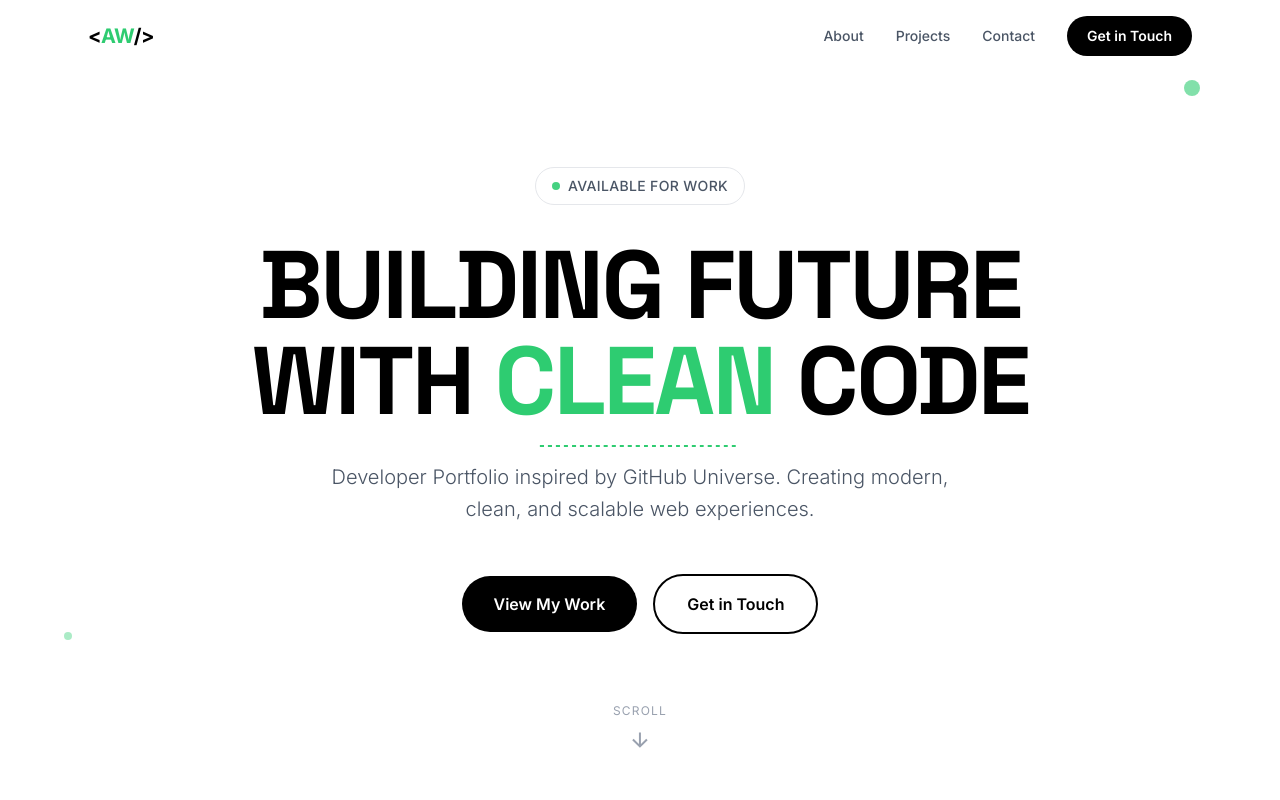
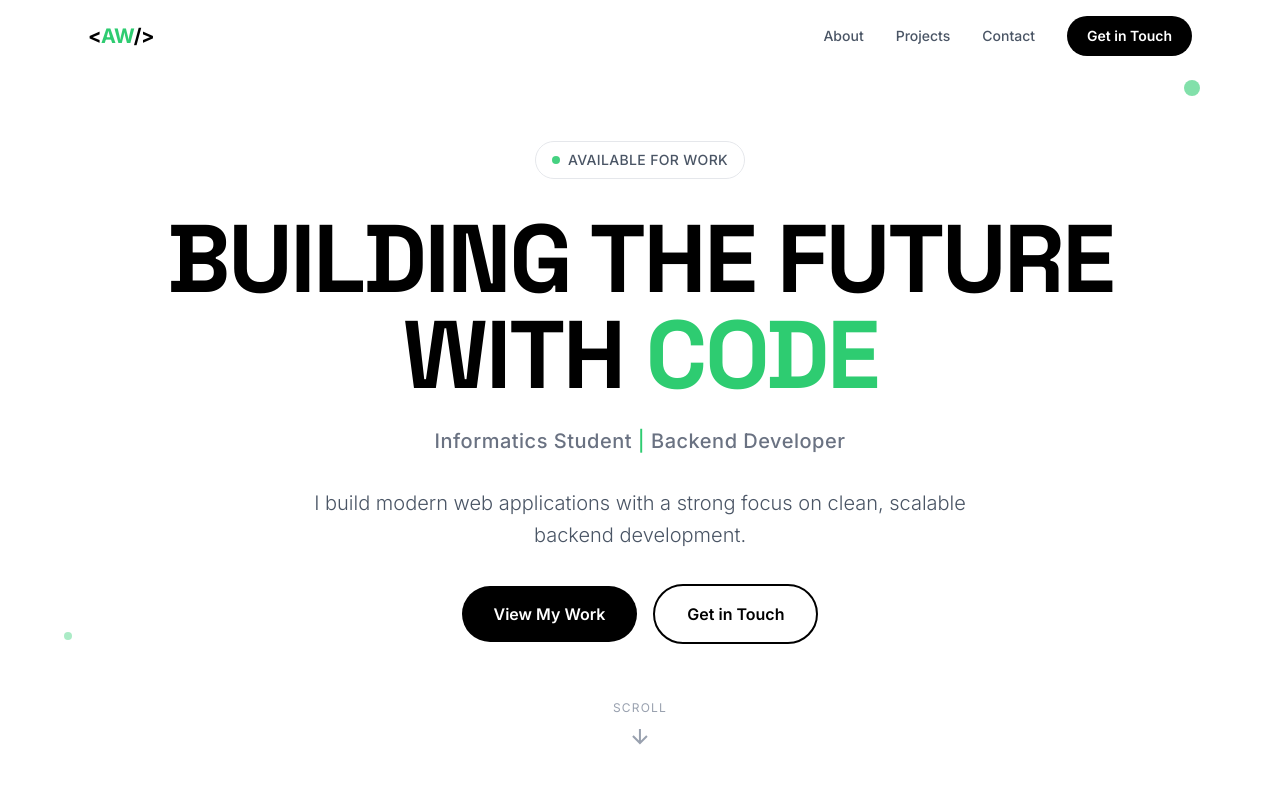
Before and after one commit to akbarwjyy/portofolio, a Next.js app: page / in a window 1280 px wide. Shown: the top 800 px of the page. Built offline with nearby package versions, Linux system fonts and the light colour scheme.

Commit message:
feat: add initial Hero, Navbar, and Projects components for portfolio layout.

```diff
--- a/src/app/components/Hero.tsx
+++ b/src/app/components/Hero.tsx
@@ -1,80 +1,83 @@
 "use client";
 
-import { useEffect, useState } from "react";
+export default function Hero() {
+  return (
+    <section className="min-h-screen flex flex-col justify-center items-center relative overflow-hidden px-4 sm:px-6 py-16 md:py-24">
+      {/* Decorative accent - hidden on mobile */}
+      <div className="hidden md:block absolute top-20 right-10 lg:right-20 w-4 h-4 bg-[#2ECC71] rounded-full opacity-60"></div>
+      <div className="hidden md:block absolute bottom-40 left-8 lg:left-16 w-2 h-2 bg-[#2ECC71] rounded-full opacity-40"></div>
 
-export default function Hero() {
-  const [mounted, setMounted] = useState(false);
-
-  useEffect(() => {
-    setMounted(true);
-  }, []);
-
-  return (
-    <section className="min-h-screen flex flex-col justify-center items-center relative overflow-hidden px-6 py-24">
-      {/* Decorative accent */}
-      <div className="absolute top-20 right-20 w-4 h-4 bg-[#2ECC71] rounded-full opacity-60"></div>
-      <div className="absolute bottom-40 left-16 w-2 h-2 bg-[#2ECC71] rounded-full opacity-40"></div>
-
-      <div
-        className={`max-w-5xl mx-auto text-center transition-all duration-1000 ${
-          mounted ? "opacity-100 translate-y-0" : "opacity-0 translate-y-10"
-        }`}
-      >
+      <div className="max-w-5xl mx-auto text-center">
         {/* Small tag */}
-        <div className="inline-flex items-center gap-2 mb-8 px-4 py-2 border border-[#E5E7EB] rounded-full">
+        <div
+          data-aos="fade-down"
+          data-aos-delay="0"
+          className="inline-flex items-center gap-2 mb-6 md:mb-8 px-3 md:px-4 py-1.5 md:py-2 border border-[#E5E7EB] rounded-full"
+        >
           <span className="w-2 h-2 bg-[#2ECC71] rounded-full animate-pulse"></span>
-          <span className="text-sm font-medium tracking-wide text-gray-600">
+          <span className="text-xs md:text-sm font-medium tracking-wide text-gray-600">
             AVAILABLE FOR WORK
           </span>
         </div>
 
         {/* Main heading */}
-        <h1 className="text-5xl md:text-7xl lg:text-8xl font-bold tracking-tight leading-none mb-8 text-black uppercase">
-          BUILDING FUTURE
+        <h1
+          data-aos="fade-up"
+          data-aos-delay="100"
+          className="text-3xl sm:text-4xl md:text-6xl lg:text-7xl xl:text-8xl font-bold tracking-tight leading-tight md:leading-none mb-4 md:mb-6 text-black uppercase"
+        >
+          BUILDING THE FUTURE
           <br />
           <span className="relative">
-            WITH <span className="text-[#2ECC71]">CLEAN</span> CODE
-            <svg
-              className="absolute -bottom-2 left-0 w-full"
-              height="8"
-              viewBox="0 0 200 8"
-              fill="none"
-            >
-              <path
-                d="M0 4C50 4 50 4 100 4C150 4 150 4 200 4"
-                stroke="#2ECC71"
-                strokeWidth="2"
-                strokeDasharray="4 4"
-              />
-            </svg>
+            WITH <span className="text-[#2ECC71]">CODE</span>
           </span>
         </h1>
 
+        {/* Role badge */}
+        <div data-aos="fade-up" data-aos-delay="200" className="mb-6 md:mb-8">
+          <span className="text-sm sm:text-base md:text-lg lg:text-xl font-medium text-gray-500 tracking-wide">
+            Informatics Student <span className="text-[#2ECC71]">|</span>{" "}
+            Backend Developer
+          </span>
+        </div>
+
         {/* Subheading */}
-        <p className="text-lg md:text-xl text-gray-600 max-w-2xl mx-auto mb-12 font-light leading-relaxed">
-          Developer Portfolio inspired by GitHub Universe. Creating modern,
-          clean, and scalable web experiences.
+        <p
+          data-aos="fade-up"
+          data-aos-delay="300"
+          className="text-sm sm:text-base md:text-lg lg:text-xl text-gray-600 max-w-xs sm:max-w-md md:max-w-xl lg:max-w-2xl mx-auto mb-6 md:mb-8 font-light leading-relaxed px-2 sm:px-0"
+        >
+          I build modern web applications with a strong focus on clean, scalable
+          backend development.
         </p>
 
         {/* CTA Buttons */}
-        <div className="flex flex-col sm:flex-row gap-4 justify-center items-center">
+        <div
+          data-aos="fade-up"
+          data-aos-delay="400"
+          className="flex flex-col sm:flex-row gap-3 md:gap-4 justify-center items-center mb-4"
+        >
           <a
             href="#projects"
-            className="px-8 py-4 bg-black text-white font-semibold rounded-full hover:bg-gray-800 transition-all duration-300 hover:scale-105"
+            className="w-full sm:w-auto px-6 md:px-8 py-3 md:py-4 bg-black text-white text-sm md:text-base font-semibold rounded-full hover:bg-gray-800 transition-all duration-300 hover:scale-105 text-center"
           >
             View My Work
           </a>
           <a
             href="#contact"
-            className="px-8 py-4 border-2 border-black text-black font-semibold rounded-full hover:bg-black hover:text-white transition-all duration-300"
+            className="w-full sm:w-auto px-6 md:px-8 py-3 md:py-4 border-2 border-black text-black text-sm md:text-base font-semibold rounded-full hover:bg-black hover:text-white transition-all duration-300 text-center"
           >
             Get in Touch
           </a>
         </div>
       </div>
 
-      {/* Scroll indicator */}
-      <div className="absolute bottom-10 left-1/2 -translate-x-1/2 flex flex-col items-center gap-2 animate-bounce">
+      {/* Scroll indicator - hidden on very small screens */}
+      <div
+        data-aos="fade-up"
+        data-aos-delay="500"
+        className="hidden sm:flex absolute bottom-6 md:bottom-10 left-1/2 -translate-x-1/2 flex-col items-center gap-2 animate-bounce"
+      >
         <span className="text-xs text-gray-400 tracking-widest">SCROLL</span>
         <svg
           width="24"
```
